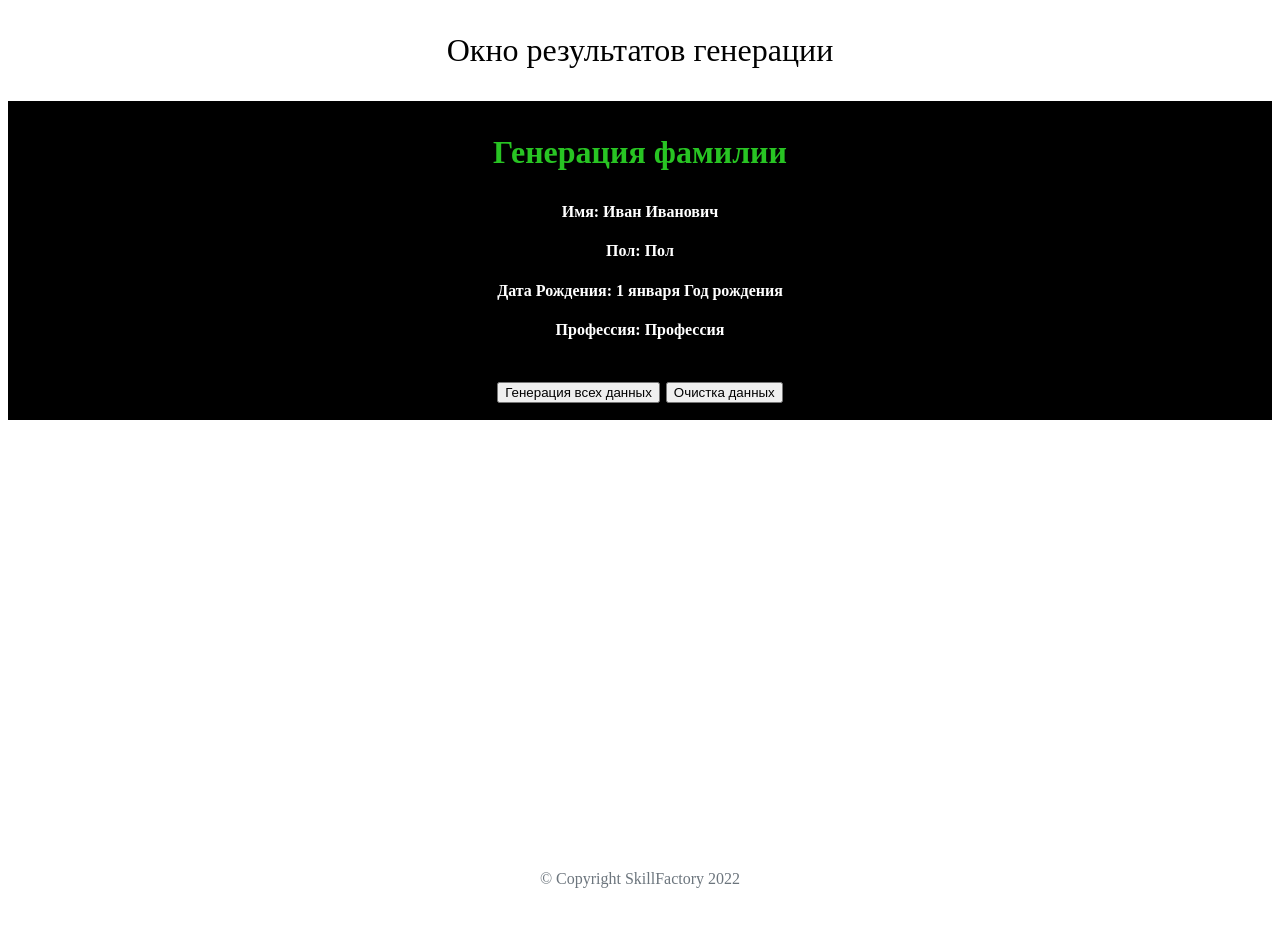
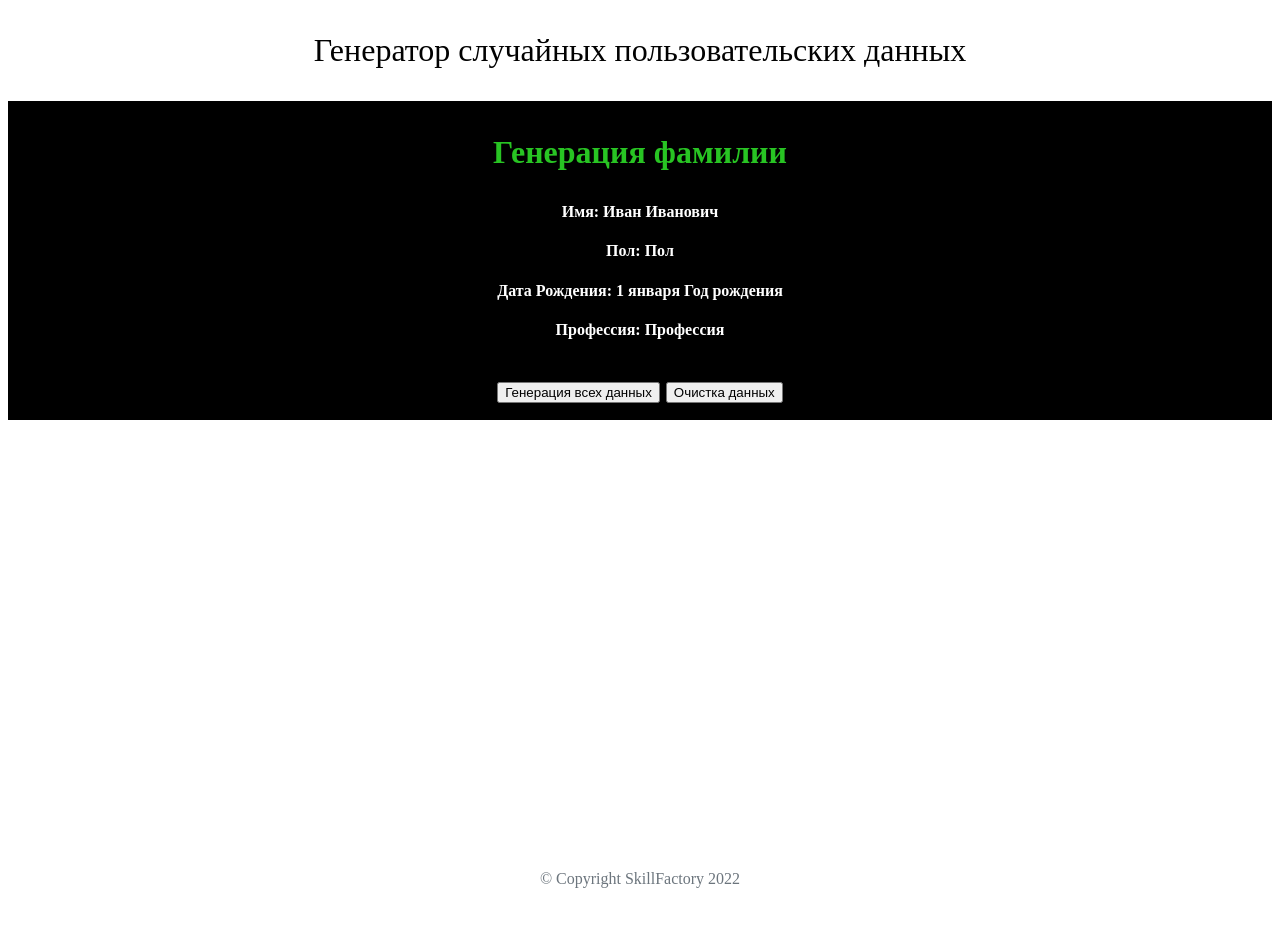
Before and after one commit to Anastasiia3826/SkillFactory-PHPDEV-9.1, a plain HTML site: page index.html in a window 1280 px wide. Shown: the top 926 px of the page. Drawn offline with Linux system fonts and the light colour scheme; files that its build step writes are made by us from their sources.

Commit message:
Update text in index file

```diff
--- a/index.html
+++ b/index.html
@@ -14,7 +14,7 @@
         <div class="col col-md-6 offset-md-3">
             <div class="card text-center">
                 <div class="card-header">
-                    <p class="m-0">Окно результатов генерации</p>
+                    <p class="m-0">Генератор случайных пользовательских данных</p>
                 </div>
                 <div class="card-body">
                     <div class="row">
```
